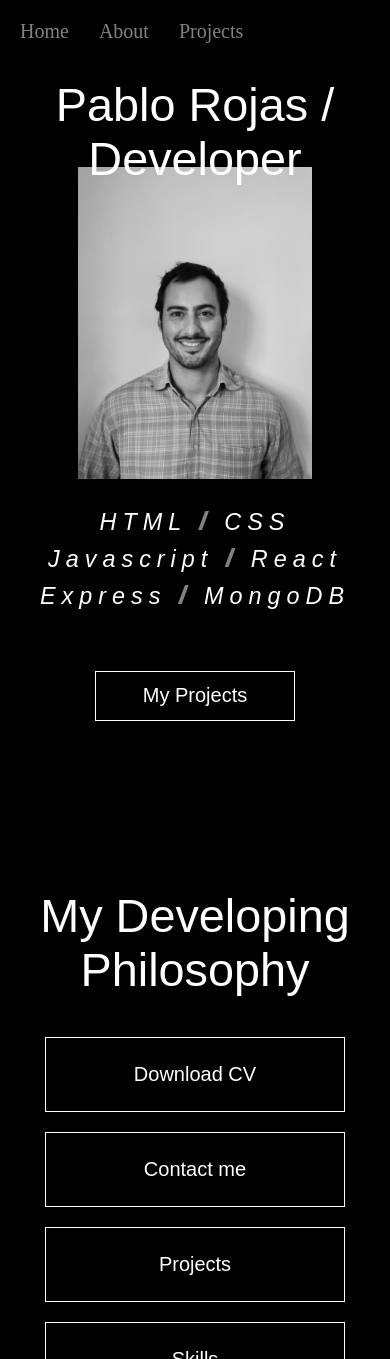
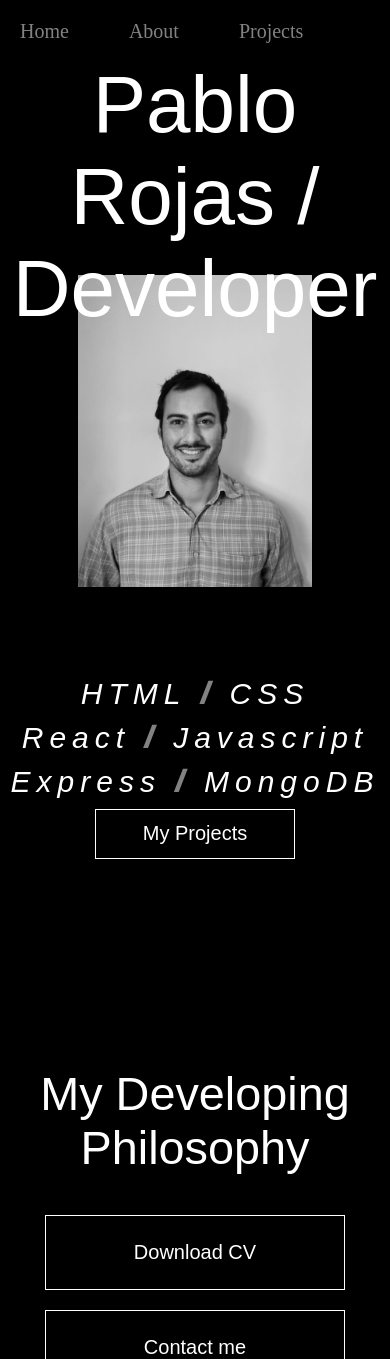
Before and after one commit to projases/portfolio, a website built with Vite: page index.html in a window 390 px wide. Shown: the top 1359 px of the page. Built offline with nearby package versions, Linux system fonts and the light colour scheme; files whose address does not match are found by name; what pexels would draw is missing.

Commit message:
Changes santi

```diff
--- a/main.js
+++ b/main.js
@@ -8,26 +8,27 @@ import { projects } from "./src/components/projectsSection/projects";
 import { parallax } from "./src/components/parallax/parallax";
 import { contact } from "./src/components/contact/contact";
 import { footer } from "./src/components/footer/footer";
+import { heroMarkUp } from "./src/data/data";
 
 const app = document.querySelector("#app");
 const navi = document.createElement("div");
 navi.innerHTML = navbar("navbar");
 navi.classList.add("header");
 document.body.append(navi);
-const skillsChartContainer = skillsChartComponent();
+const skillSection = skillsChartComponent();
 
-const heroMarkUp = hero(
-  "hero",
-  "title",
-  "subtitle",
-  "/portfolio.jpeg",
-  "My Projects",
-);
-
-app.insertAdjacentHTML("beforeend", heroMarkUp);
+// const heroMarkUp = hero(
+//   "hero",
+//   "title",
+//   "subtitle",
+//   "/portfolio.jpeg",
+//   "My Projects",
+// );
+hero(app, heroMarkUp);
+// app.insertAdjacentHTML("beforeend", heroMarkUp);
 app.insertAdjacentHTML("beforeend", about(aboutMarkUp));
-app.append(skillsChartContainer);
 const aboutSection = document.querySelector(".about");
+aboutSection.append(skillSection);
 const skillsButtonContainer = document.querySelector(".aboutButtonContainer");
 const specificButton = skillsButtonContainer.querySelector(
   "button:nth-child(4)",
@@ -35,8 +36,10 @@ const specificButton = skillsButtonContainer.querySelector(
 // const skill = document.querySelector(".aboutButtonContainer");
 specificButton.addEventListener("click", () => {
   // alert("Skills button clicked!");
-  aboutSection.classList.add("blurred");
-  skillsChartContainer.style.display = "flex";
+  // aboutSection.classList.add("blurred");
+  // projects.classList.add("blurred");
+  skillSection.style.display = "flex";
+  skillSection.style.backdropFilter = "blur(5px)";
 });
 
 projects()
--- a/src/components/about/about.css
+++ b/src/components/about/about.css
@@ -1,10 +1,16 @@
 .about {
     display: flex;
     flex-direction: column;
+    justify-content: center;
+    align-items: center;
     width: 100%;
     min-height: 100svh;
     gap: 40px;
     padding-top: 0;
+    background-color: var(--componentColor);
+    padding: 20px;
+
+    /* border: 2px solid red; */
 }
 
 h2 {
--- a/src/components/about/about.js
+++ b/src/components/about/about.js
@@ -1,6 +1,6 @@
 import "./about.css";
 import { title } from "../hero/title/title";
-import { mediumButton } from "../hero/button/button";
+import { createButtonSanti} from "../hero/button/button";
 
 export function about(options = {}) {
   const {
@@ -10,7 +10,7 @@ export function about(options = {}) {
     // buttonClassName = "aboutButton",
   } = options;
 
-  const buttons = buttonTexts.map((text) => mediumButton(text)).join("");
+  const buttons = buttonTexts.map((text) => createButtonSanti(text, "m", "m_buttonCTO")).join("");
   const about = `
     <section class = ${className}>
       ${title("2", "", titleName)}
--- a/src/components/contact/contact.js
+++ b/src/components/contact/contact.js
@@ -1,10 +1,10 @@
 import "./contact.css";
-import { mediumButton } from "../hero/button/button";
+import { createButtonSanti } from "../hero/button/button";
 import { contactInfo } from "../../data/data";
 
 export function contact() {
   const buttonsText = contactInfo.buttonTexts
-    .map((text) => mediumButton(text))
+    .map((text) => createButtonSanti(text, "m", "m_buttonCTO"))
     .join("");
   const contact = `
     <section class="contact">
--- a/src/components/footer/footer.css
+++ b/src/components/footer/footer.css
@@ -1,9 +1,12 @@
 .footer {
     display: flex;
     flex-direction: row;
-    justify-content: center;
+    justify-content: space-around;
     height: 10vh;
+    align-items: center;
     /* border: 2px solid blue; */
+    width: 100%;
+
 }
 .footerText {
     font-family: var(--textFont);
--- a/src/components/hero/button/button.css
+++ b/src/components/hero/button/button.css
@@ -57,11 +57,11 @@ button:hover {
     background: var(--primaryColor);
 }
 
-.buttonCTO:hover svg {
+.s_buttonCTO:hover svg {
     stroke-dashoffset: -500;
 }
 
-.mediumButtonCTO:hover svg {
+.m_buttonCTO:hover svg {
     stroke-dashoffset: -750;
 }
 
--- a/src/components/hero/button/button.js
+++ b/src/components/hero/button/button.js
@@ -20,3 +20,39 @@ function createButton(name, width, height, buttonClass) {
       </button>`;
   return button;
 }
+// import "./button.css";
+
+export function createButtonSanti(name, size = "s", buttonClass) {
+  const sizes = {
+    s: {
+      w: 200,
+      h: 50,
+    },
+    m: {
+      w: 300,
+      h: 75,
+    },
+    l: {
+      w: 400,
+      h: 100,
+    },
+  };
+
+  const width = sizes[size].w;
+  console.log(width);
+  const height = sizes[size].h;
+  console.log(height);
+
+  const button = `<button class="${buttonClass}" style="--button-width: ${width}px; --button-height: ${height}px; width: ${width}px; height: ${height}px;">
+        ${name}
+        <svg width="${width}px" height="${height}px" viewBox="0 0 ${width} ${height}" class="border">
+          <polyline points="${width - 1},1 ${width - 1},${height - 1} 1,${
+    height - 1
+  } 1,1 ${width - 1},1" class="bg-line" />
+          <polyline points="${width - 1},1 ${width - 1},${height - 1} 1,${
+    height - 1
+  } 1,1 ${width - 1},1" class="hl-line" />
+        </svg>
+      </button>`;
+  return button;
+}
--- a/src/components/hero/hero.css
+++ b/src/components/hero/hero.css
@@ -3,12 +3,102 @@ section {
     display: flex;
     flex-direction: column;
     width: 100%;
-    /* min-height: 100%; */
     align-items: center;
     justify-content: center;
-    /* padding-top: 100px; */
-    /* padding-bottom: 10px; */
-    /* flex-wrap: nowrap; */
-    /* overflow: hidden; */
-    /* gap: 20px; */
 }
+
+h1 {
+    /* display: flex; */
+    font-family: "Loyal sans", sans-serif;
+    font-size: var(--titleFontSize);
+    color: var(--titleFontColor);
+    font-weight: var(--titleFontWeight);
+    /* border: 2px solid red; */
+    text-align: center;
+    z-index: 1;
+    margin: 0;
+    padding: 0 10px 0 10px;
+    /* width: 90%; */
+}
+/* @font-face { */
+/*     font-family: "Loyal sans"; */
+/*     src: url("/loyal_sans/LoyalSansRegularv1.otf") format("opentype"); */
+/* } */
+
+span {
+    color: var(--fontColor);
+    font-weight: var(--slashFontWeight);
+}
+
+p {
+    font-family: "Loyal sans", sans-serif;
+    font-style: italic;
+    font-size: var(--subtitleFontSize);
+    color: var(--titleFontColor);
+    font-weight: var(--titleFontWeight);
+    text-align: center;
+    letter-spacing: 6px;
+    margin: 0;
+}
+.hero {
+    padding-top: 15%;
+}
+/* .title { */
+/*     display: flex; */
+/*     justify-items: center; */
+/*     align-items: center; */
+/*     padding: 0; */
+/*     /\* border: 2px solid blue; *\/ */
+/*     margin-bottom: -5%; */
+/*     z-index: 1; */
+/*     font-size: 12vw; */
+/* } */
+.myself {
+    position: relative;
+    width: 60%;
+    max-width: 590px;
+    z-index: 0;
+    animation: slideIn 2s ease forwards;
+    top: -60px;
+    /* border: 2px solid blue; */
+}
+
+@keyframes slideIn {
+    0% {
+        bottom: -100%;
+    }
+    100% {
+        bottom: 0;
+    }
+}
+.subtitle {
+    /* padding-top: 20px; */
+    padding: 10px;
+    display: flex;
+    flex-direction: column;
+    font-size: var(--subtitleFontSize);
+    /* justify-content: center; */
+    gap: 10px;
+    margin-top: 20px;
+}
+.buttonCTO {
+    margin-top: 20px;
+    z-index: 2;
+}
+@media (max-width: 600px) {
+    h1 {
+        /* width: 500px; */
+        font-size: 5em !important;
+        paddingt-top: 10%;
+    }
+
+    .subtitle {
+        font-size: 80%;
+    }
+}
+
+@media (max-width: 400px) {
+    hero {
+        padding-top: 20% !important;
+    }
+}
--- a/src/components/hero/hero.js
+++ b/src/components/hero/hero.js
@@ -1,23 +1,22 @@
 import "./hero.css";
-import { title } from "./title/title";
-import { subtitle } from "./subtitle/subtitle";
-import { normalButton } from "./button/button";
+// import { title } from "./title/title";
+// import { subtitle } from "./subtitle/subtitle";
+import { createButtonSanti } from "./button/button";
+// import { heroMarkUp } from "../data/data";
 
-export function hero(
-  heroClass,
-  titleClass,
-  subtitleClass,
-  pictureSrc,
-  buttonText,
-) {
+export function hero(parentElement, { title, imgSrc, subtitle, buttonText }) {
   const hero = `
-    <section class=${heroClass}>
-      ${title("1", titleClass, "Pablo Rojas / Developer")}
-      <img src=${pictureSrc} alt="hero picture" class="myself">
-      ${subtitle(subtitleClass)}
-      ${normalButton(buttonText)}
-    </section>
+      <h1>${title}</h1>
+      <img src=${imgSrc} alt="hero picture" class="myself">
+      <article class = subtitle>
+        <p>${subtitle[0]}<span class="slash"> / </span> ${subtitle[1]}</p>
+        <p> ${subtitle[2]}<span class="slash"> / </span> ${subtitle[3]}</p>
+        <p> ${subtitle[4]}<span class="slash"> / </span> ${subtitle[5]}</p>
+      </article>
+      ${createButtonSanti(buttonText, "s", "s_buttonCTO")}
   `;
-
-  return hero;
+  const heroSection = document.createElement("section");
+  heroSection.classList.add("hero");
+  heroSection.innerHTML = hero;
+  parentElement.appendChild(heroSection);
 }
--- a/src/components/hero/subtitle/subtitle.css
+++ b/src/components/hero/subtitle/subtitle.css
@@ -7,7 +7,28 @@
     font-family: "Loyal sans";
     src: url("/loyal_sans/LoyalSansRegularv1.otf") format("opentype");
 }
+.title {
+    display: flex;
+    justify-items: center;
+    align-items: center;
+    padding: 0;
+    /* border: 2px solid blue; */
+    margin-bottom: -5%;
+    z-index: 1;
+    font-size: 12vw;
+}
 
+
+.myself {
+    position: relative;
+    top: -60px;
+    width: 60%;
+    max-width: 590px;
+    z-index: 0;
+    animation: slideIn 2s ease forwards;
+
+    /* border: 2px solid blue; */
+}
 span {
     color: var(--fontColor);
     font-weight: var(--slashFontWeight);
@@ -23,3 +44,22 @@ p {
     letter-spacing: 6px;
     margin: 0;
 }
+.subtitle {
+    /* padding-top: 20px; */
+    padding: 10px;
+    display: flex;
+    flex-direction: column;
+    /* justify-content: center; */
+    /* align-items: center; */
+    gap: 10px;
+    /* border: 2px solid blue; */
+    margin-top: 20px;
+    font-size: 8vw;
+}
+/* .subtitle > p { */
+/*     font-size: 6vw; */
+/* } */
+.buttonCTO {
+    margin-top: 20px;
+    z-index: 2;
+}
--- a/src/components/navbar/navbar.css
+++ b/src/components/navbar/navbar.css
@@ -21,6 +21,6 @@ a {
     color: var(--fontColor);
 }
 
-a:hover {
+li a:hover {
     cursor: pointer;
 }
--- a/src/components/navbar/navbar.js
+++ b/src/components/navbar/navbar.js
@@ -6,9 +6,9 @@ window.scrollToSection = scrollToSection;
 export function navbar(navClass) {
   const navbar = `
     <ul class=${navClass}>
-    <a href="#" onclick="scrollToSection('.hero')">Home</a>
-    <a href="#" onclick="scrollToSection('.about')">About</a>
-    <a href="#" onclick="scrollToSection('.projects')">Projects</a>
+    <li><a href="#" onclick="scrollToSection('.hero')">Home</a><li/>
+    <li><a href="#" onclick="scrollToSection('.about')">About</a><li/>
+    <li><a href="#" onclick="scrollToSection('.projects')">Projects</a><li/>
     </ul>
   `;
   return navbar;
--- a/src/components/skills/skills.js
+++ b/src/components/skills/skills.js
@@ -5,6 +5,8 @@ import { skillsData } from "../../data/data";
 
 export function skillsChartComponent() {
   // create container for the skills chart
+  const chartSection = document.createElement("section");
+  chartSection.classList.add("chartSection");
   const skillsChartContainer = document.createElement("div");
   skillsChartContainer.classList.add("skillsChartContainer");
   // create close button for the skills chart
@@ -15,11 +17,12 @@ export function skillsChartComponent() {
   // create canvas element for the skills chart
   const skillChart = document.createElement("canvas");
   skillChart.setAttribute("id", "skillsChart");
-  skillChart.setAttribute("width", "400");
-  skillChart.setAttribute("height", "400");
+  skillChart.setAttribute("width", "300px");
+  skillChart.setAttribute("height", "300px");
   //append elements
   skillsChartContainer.append(skillChart);
   skillsChartContainer.append(closeButton);
+  chartSection.append(skillsChartContainer);
   // await new Promise((resolve) => setTimeout(resolve));
   // create the skills chart
   // try {
@@ -30,10 +33,11 @@ export function skillsChartComponent() {
   // }
   createSkillsChart("skillsChart", skillsData);
   closeButton.addEventListener("click", () => {
-    skillsChartContainer.style.display = "none";
+    chartSection.style.display = "none";
+    chartSection.style.backdropFilter = "blur(0px)";
     const aboutSection = document.querySelector(".about");
-    aboutSection.classList.remove("blurred");
+    // aboutSection.classList.remove("blurred");
   });
 
-  return skillsChartContainer;
+  return chartSection;
 }
--- a/src/data/data.js
+++ b/src/data/data.js
@@ -4,13 +4,13 @@ export const aboutMarkUp = {
   buttonTexts: ["Download CV", "Contact me", "Projects", "Skills"],
 };
 
-// export const heroMarkUp = {
-//   "hero",
-//   "title",
-//   "subtitle",
-//   "/portfolio.jpeg",
-//   "My Projects",
-// };
+export const heroMarkUp = {
+  title: "Pablo Rojas / Developer",
+  imgSrc: "/portfolio.jpeg",
+  subtitle: ["HTML", "CSS", "React", "Javascript", "Express", "MongoDB"],
+  buttonText: "My Projects",
+};
+
 // ---------------------------data.js--------------------------------
 export const skillsData = {
   labels: ["HTML/CSS", "React", "Javascript", "Express/MongoDB"],
--- a/style.css
+++ b/style.css
@@ -11,8 +11,15 @@
     --titleFontSize: 160px;
     --titleFontColor: rgb(255, 255, 255);
     --secondaryColor: rgb(255, 255, 255);
+    --subtitleFontSize: 30px;
+    --slashFontWeight: 1000;
+
     box-sizing: border-box;
 }
+html {
+  scroll-behavior: smooth;
+}
+
 
 body {
     margin: 0;
@@ -32,6 +39,7 @@ body {
     min-width: 320px;
     align-items: center;
     justify-content: center;
+    gap: 20px;
     /* padding-top: 100px; */
 
     /* border: 2px solid red; */
@@ -49,69 +57,11 @@ body {
     top: 0;
     z-index: 2;
 }
-.hero {
-    padding-top: 15%;
-}
-.title {
-    display: flex;
-    justify-items: center;
-    align-items: center;
-    padding: 0;
-    /* border: 2px solid blue; */
-    margin-bottom: -5%;
-    z-index: 1;
-    font-size: 12vw;
-}
-.myself {
-    position: relative;
-    /* bottom: -100%; */
-    width: 60%;
-    max-width: 590px;
-    z-index: 0;
-    animation: slideIn 2s ease forwards;
-
-    /* border: 2px solid blue; */
-}
-
-@keyframes slideIn {
-    0% {
-        bottom: -100%;
-    }
-    100% {
-        bottom: 0;
-    }
-}
-.subtitle {
-    /* padding-top: 20px; */
-    padding: 10px;
-    display: flex;
-    flex-direction: column;
-    /* justify-content: center; */
-    /* align-items: center; */
-    gap: 10px;
-    /* border: 2px solid blue; */
-    margin-top: 20px;
-    font-size: 8vw;
-}
-.subtitle > p {
-    font-size: 6vw;
-}
-.buttonCTO {
-    margin-top: 20px;
-    z-index: 2;
-}
-
 .about {
-    gap: 60px;
+    /* gap: 60px; */
     position: relative;
 }
 
-.skillsChartContainer {
-    top: 200%;
-    left: 50%;
-    transform: translate(-50%, -50%);
-    z-index: 1;
-}
 
 .blurred {
     filter: blur(5px);
@@ -119,6 +69,17 @@ body {
 
 .about > h2 {
     font-size: 12vw;
+}
+
+.chartSection{
+    position: absolute;
+    top: 0;
+    left: 0;
+    width: 100%;
+    height: 100%;
+    z-index: 1;
+    /* backdrop-filter: blur(5px); /\* Apply blur effect to the background *\/ */
+    background-color: transparent;
 }
 .projects > h2 {
     font-size: 12vw;
@@ -131,10 +92,28 @@ body {
     .contactButtonContainer {
         flex-direction: column;
         gap: 20px;
+
     }
+    /* .skillsChartContainer { */
+    /*     top: 100%; */
+    /*     left: 50%; */
+    /*     transform: translate(-50%, -50%); */
+    /*     z-index: 1; */
+    /* } */
 }
 @media (max-width: 400px) {
     .hero {
         padding-top: 20%;
     }
+    /* .skillsChartContainer { */
+    /*     max-width: 300px; */
+    /*     max-height: 300px; */
+    /* } */
+    /* .skillsChartContainer { */
+    /*     /\* padding: 20px; *\/ */
+    /*      top: 100%; */
+    /*      left: 50%; */
+    /*      transform: translate(-50%, -50%); */
+    /*      z-index: 1; */
+    /* } */
 }
```
Also changed, not shown: src/components/skills/skills.css (+16 -7 lines).
